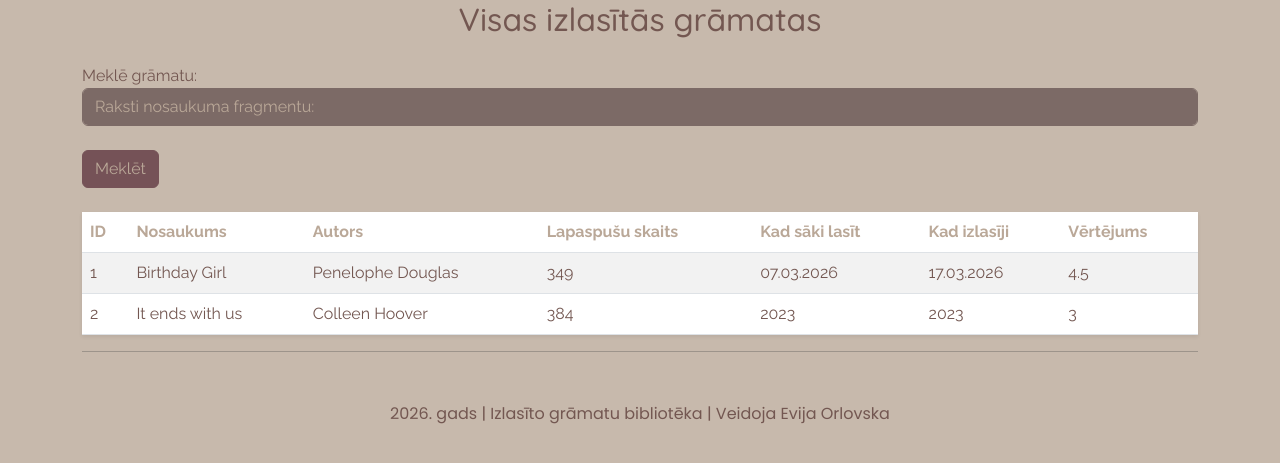
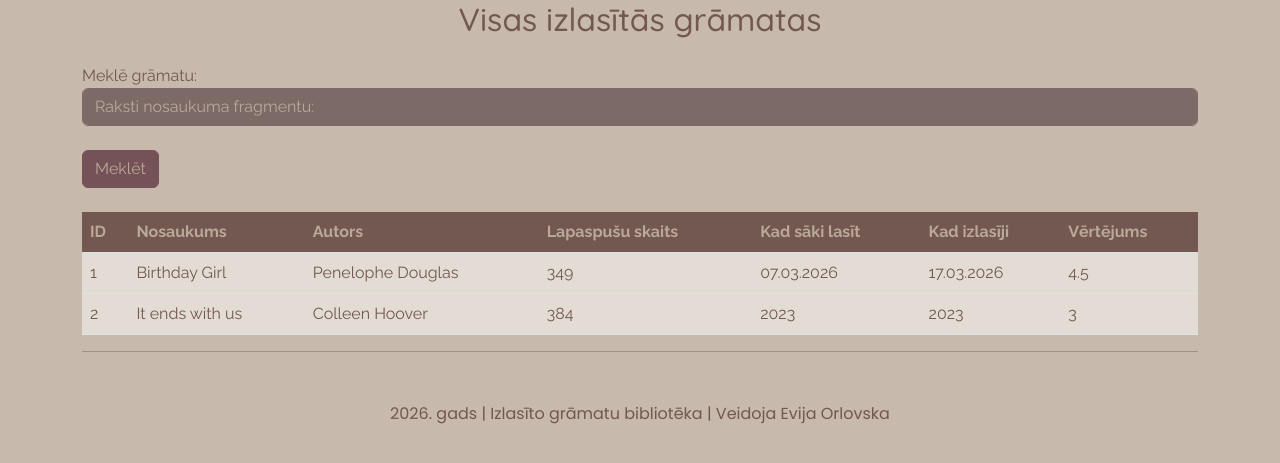
Before and after one commit to oevija/gramatu_trakeris, a Flask app: page /visas_gramatas in a window 1280 px wide. Shown: the part 191-654 px from the top of the page. Run offline with Flask 3, Linux system fonts and the light colour scheme; the visitor is signed in with stand-in values (Sample User, id 1); data comes from the database, SQL or seed files in the repository; both versions use the stored data as it was after the commit; some web fonts are replaced.

Commit message:
stilizēju

```diff
--- a/flask-gramatas-pd/static/css/style.css
+++ b/flask-gramatas-pd/static/css/style.css
@@ -26,11 +26,18 @@ body {
 nav,tr {
   background-color: var(--card-body) !important;
 }
+.mytable {
+  --bs-table-bg: var(--card-body) !important;
+}
+th {
+  background-color: var(--accent-custom) !important;
+}
+tr:hover {--bs-table-hover-bg: var(--pogas) !important;}
 input {
   background-color: var(--ievadisana) !important;
   border-color: var(--ievadisana) !important;
 }
-.book-status-bar {
+.book-status-bar, --bs-table-bg {
   background-color: var(--card-body) !important;
 }
 
@@ -43,7 +50,6 @@ input {
 .card-body {
   background-color: var(--card-body) !important;
 }
-tr:hover {background-color: var(--sarkans) !important;}
 
 td,nav,label,p {
     font-family: 'Raleway', sans-serif;
--- a/flask-gramatas-pd/templates/visas_gramatas.html
+++ b/flask-gramatas-pd/templates/visas_gramatas.html
@@ -6,7 +6,7 @@
   		<input class="form-control" type="text" name="nosaukums" placeholder="Raksti nosaukuma fragmentu:"><br>
   		<button type="submit" class="btn btn-primary">Meklēt</button>
 	</form><br>
-<table class="table table-hover table-striped shadow-sm">
+<table class="table mytable">
     <thead class="table">
         <tr>
             <th>ID</th>
```
Also changed, not shown: flask-gramatas-pd/biblioteka.db.
